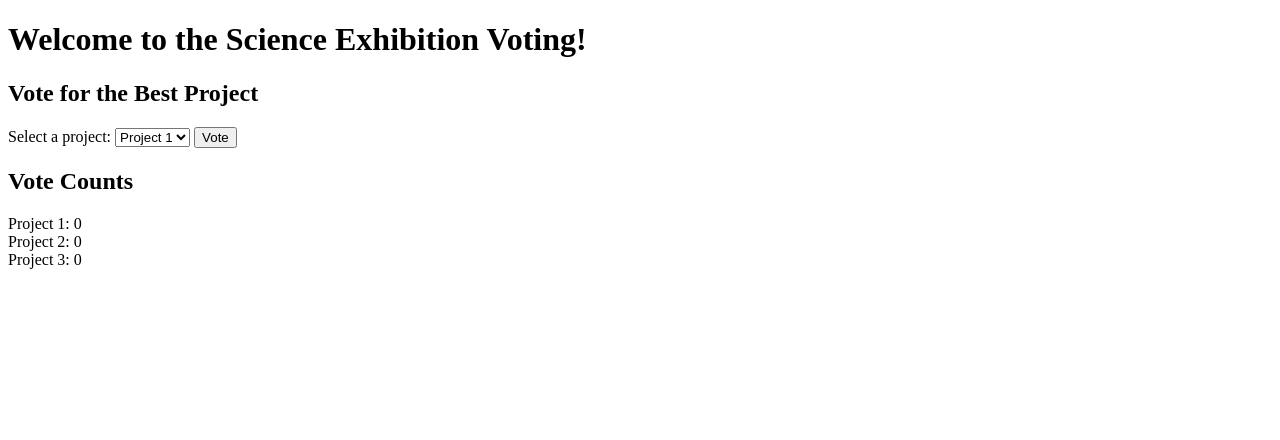
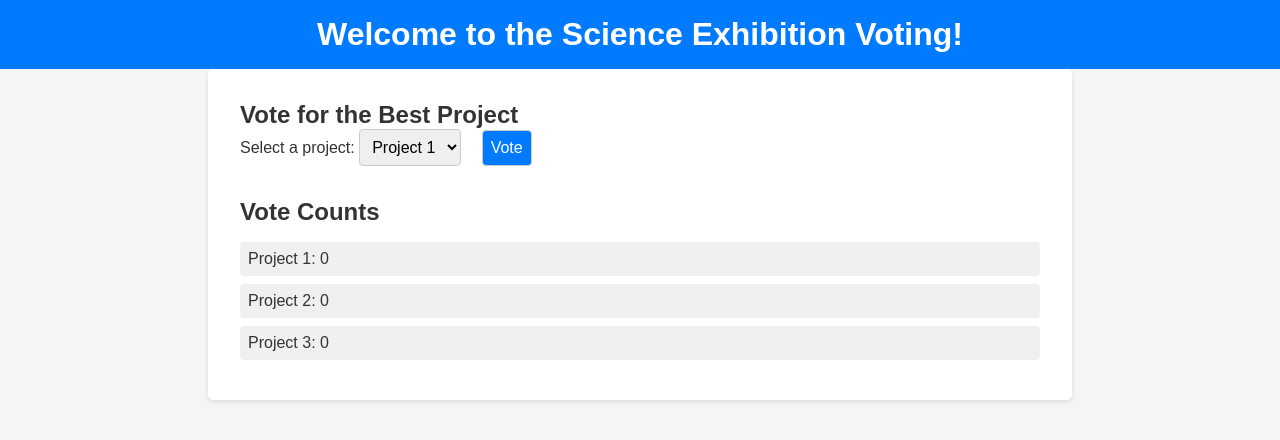
Before and after one commit to 21H2/fws, a plain HTML site: page index.html in a window 1280 px wide. Drawn offline with Linux system fonts and the light colour scheme.

Commit message:
index.html

```diff
--- a/index.html
+++ b/index.html
@@ -4,6 +4,68 @@
     <meta charset="UTF-8">
     <meta name="viewport" content="width=device-width, initial-scale=1.0">
     <title>Science Exhibition Voting</title>
+    <style>/* Reset some default browser styles */
+body, h1, h2, p {
+    margin: 0;
+    padding: 0;
+}
+
+body {
+    font-family: Arial, sans-serif;
+    background-color: #f5f5f5;
+    color: #333;
+}
+
+header {
+    background-color: #007bff;
+    color: white;
+    text-align: center;
+    padding: 1rem 0;
+}
+
+main {
+    max-width: 800px;
+    margin: 0 auto;
+    padding: 2rem;
+    background-color: white;
+    border-radius: 5px;
+    box-shadow: 0 2px 5px rgba(0, 0, 0, 0.1);
+}
+
+form {
+    margin-bottom: 1rem;
+}
+
+select, button {
+    padding: 0.5rem;
+    font-size: 16px;
+    border: 1px solid #ccc;
+    border-radius: 4px;
+    margin-right: 1rem;
+}
+
+button {
+    background-color: #007bff;
+    color: white;
+    cursor: pointer;
+}
+
+#vote-counts {
+    margin-top: 2rem;
+}
+
+#vote-counts h2 {
+    margin-bottom: 1rem;
+}
+
+#vote-counts div {
+    padding: 0.5rem;
+    background-color: #f0f0f0;
+    margin-bottom: 0.5rem;
+    border-radius: 4px;
+}
+
+</style>
 </head>
 <body>
     <header>
```
